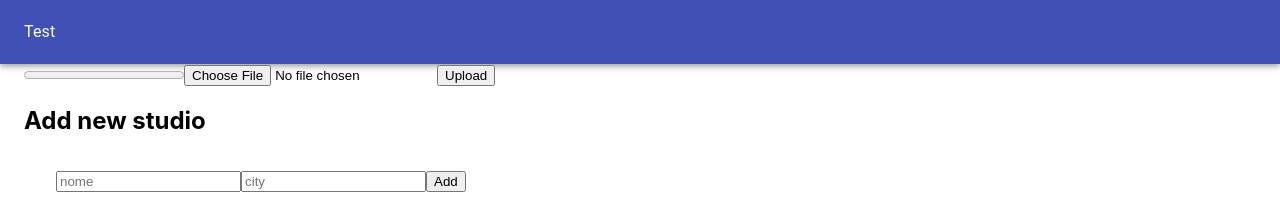
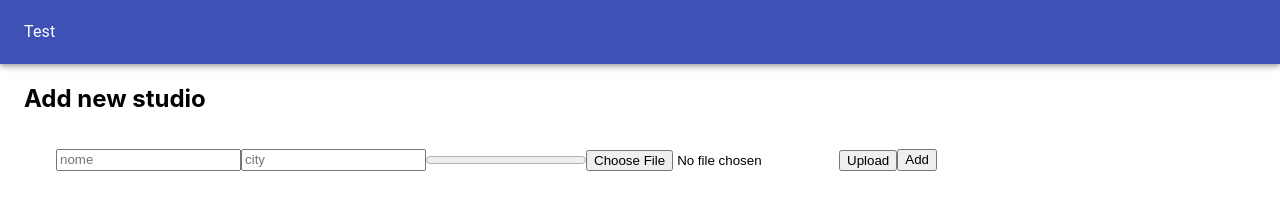
Before and after one commit to devbewill/firestoreTest, a React (Create React App) app: page / in a window 1280 px wide. Shown: the top 219 px of the page. Built offline with nearby package versions, Linux system fonts and the light colour scheme; no server answers; the database is empty.

Commit message:
image upload for new Studio

```diff
--- a/src/App.js
+++ b/src/App.js
@@ -5,7 +5,6 @@ import Navbar from './components/Navbar';
 import Container from '@material-ui/core/Container';
 import AddStudio from './components/AddStudio';
 import SimpleCard from './components/SimpleCard';
-import ImageUpload from './components/ImageUpload';
 
 function App() {
 	const [ studi, setStudi ] = useState([]);
@@ -32,7 +31,6 @@ function App() {
 		<React.Fragment>
 			<Navbar />
 			<Container maxWidth="xl">
-				<ImageUpload />
 				{isLoading && <div>Loading...</div>}
 				<AddStudio />
 				{!isLoading && (
--- a/src/components/AddStudio.js
+++ b/src/components/AddStudio.js
@@ -1,14 +1,16 @@
 import React, { useState } from 'react';
 import firebase from '../firebase';
+import ImageUpload from './ImageUpload';
 
 function AddStudio() {
 	const [ newStudioNome, setNewStudioNome ] = useState('');
 	const [ newStudioCity, setNewStudioCity ] = useState('');
+	const [ logo, setLogo ] = useState('');
 
 	const onCreate = (e) => {
 		e.preventDefault();
 		const db = firebase.firestore();
-		db.collection('studi').add({ nome: newStudioNome, city: newStudioCity });
+		db.collection('studi').add({ nome: newStudioNome, city: newStudioCity, logo });
 		setNewStudioNome('');
 		setNewStudioCity('');
 	};
@@ -30,6 +32,9 @@ function AddStudio() {
 					label="city"
 					onChange={(e) => setNewStudioCity(e.target.value)}
 				/>
+
+				<ImageUpload logo={logo} setLogo={setLogo} />
+
 				<button variant="contained" color="primary" onClick={onCreate}>
 					Add
 				</button>
--- a/src/components/ImageUpload.js
+++ b/src/components/ImageUpload.js
@@ -1,15 +1,14 @@
-import React, { useState, useEffect } from 'react';
+import React, { useState } from 'react';
 import firebase from '../firebase';
 
 const storage = firebase.storage();
 
-function ImageUpload() {
+function ImageUpload({ logo, setLogo }) {
 	const [ image, setImage ] = useState(null);
-	const [ url, setUrl ] = useState('');
 	const [ progress, setProgress ] = useState(0);
 
 	const handleUpload = () => {
-		const uploadTask = storage.ref(`avatar/${image.name}`).put(image);
+		const uploadTask = storage.ref(`logos/${image.name}`).put(image);
 		uploadTask.on(
 			'state_changed',
 			(snapshot) => {
@@ -23,9 +22,9 @@ function ImageUpload() {
 			},
 			() => {
 				// complete function ....
-				storage.ref('avatar').child(image.name).getDownloadURL().then((url) => {
-					console.log('url ' + url);
-					setUrl({ url });
+				storage.ref('logos').child(image.name).getDownloadURL().then((logo) => {
+					setLogo(logo);
+					setProgress(0);
 				});
 			}
 		);
--- a/src/components/SimpleCard.js
+++ b/src/components/SimpleCard.js
@@ -43,7 +43,9 @@ function SimpleCard({ studio }) {
 
 	return (
 		<div className="flexRowParent">
+			<img style={{ width: 100 }} src={studio.logo} alt="" />
 			<h1>{studio.nome}</h1>
+
 			<div className="card">
 				<h3>Attributi Studio</h3>
 				<div className="fields">
```
